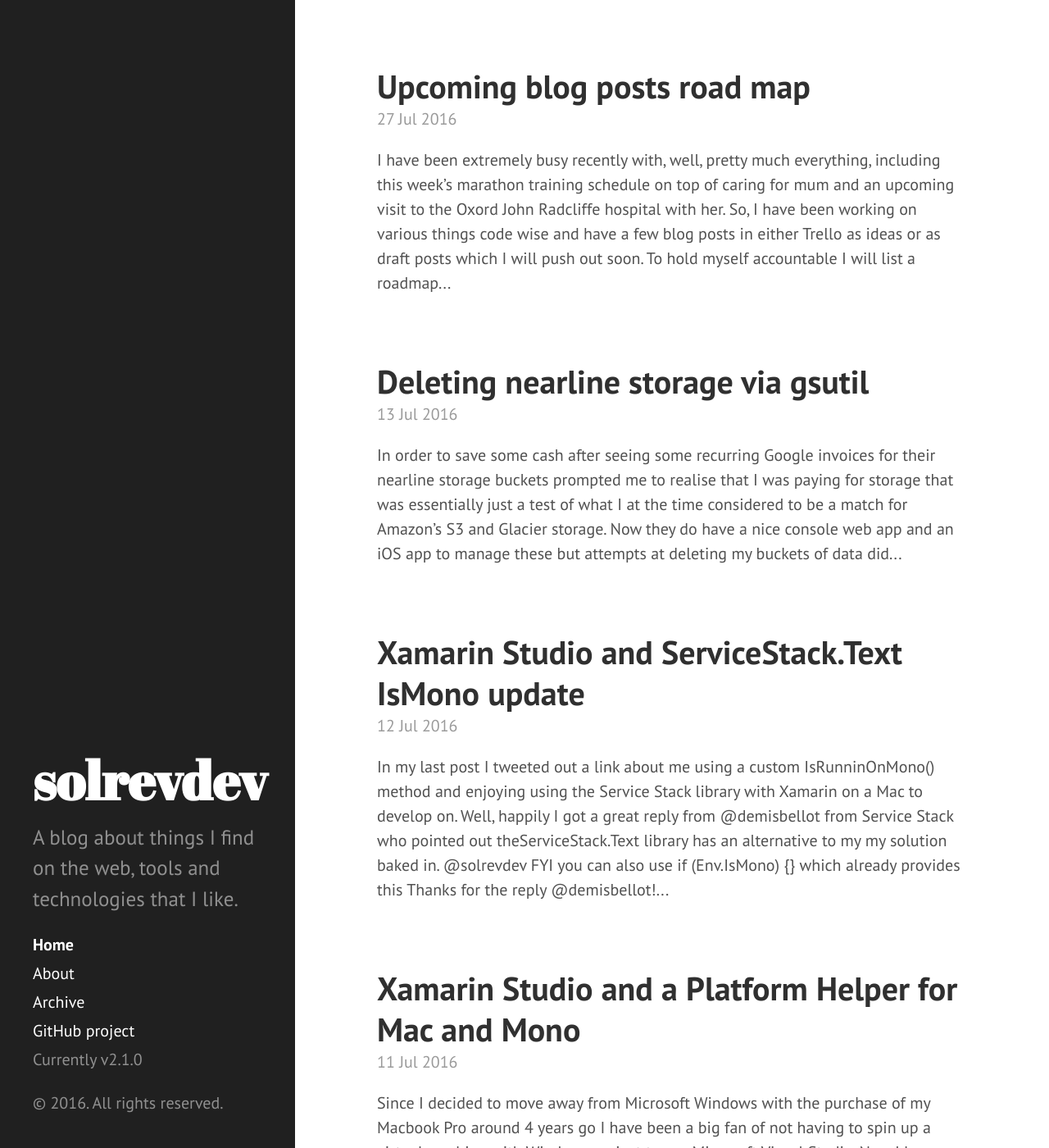
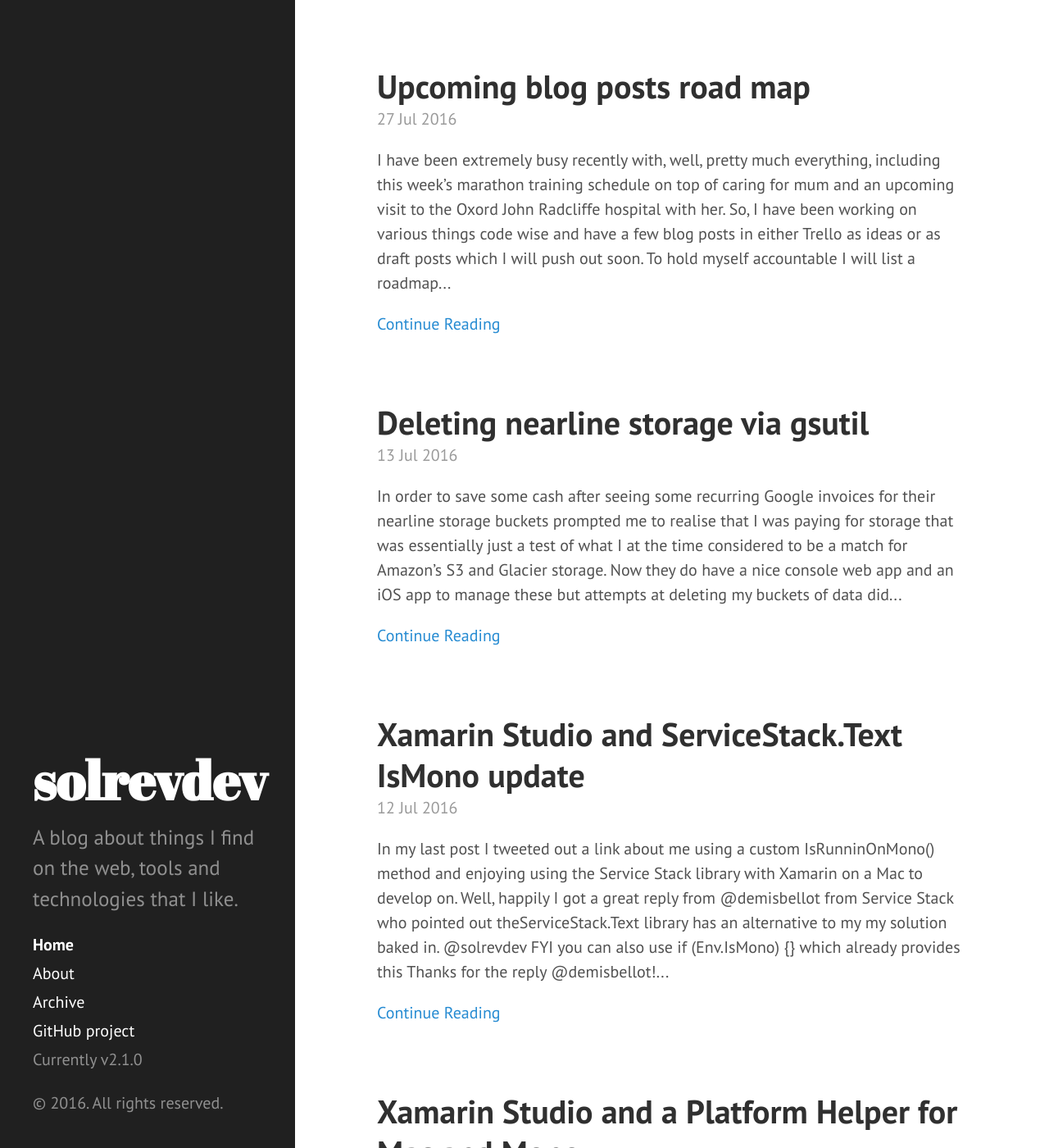
Before and after one commit to solrevdev/solrevdev.github.io, a Jekyll site: the page built from index.html, in a window 1280 px wide and 1400 px high. Shown: the whole window at 82% size. Built offline with Jekyll 4.4.1, drawn with Linux system fonts in a browser that asks for light colours; the list of posts is cut into pages by our own code; some of the changed text lies outside the part shown.

Commit message:
Update index.html

```diff
--- a/index.html
+++ b/index.html
@@ -15,6 +15,8 @@ title: Home
     <span class="post-date">{{ post.date | date_to_string }}</span>
 
     <p>{{ post.content | strip_html | truncatewords:75}}</p>
+    <p><a href="{{ post.url | prepend: site.baseurl }}" class="readmore">Continue Reading</a></p>
+
 
   </div>
   {% endfor %}
```
